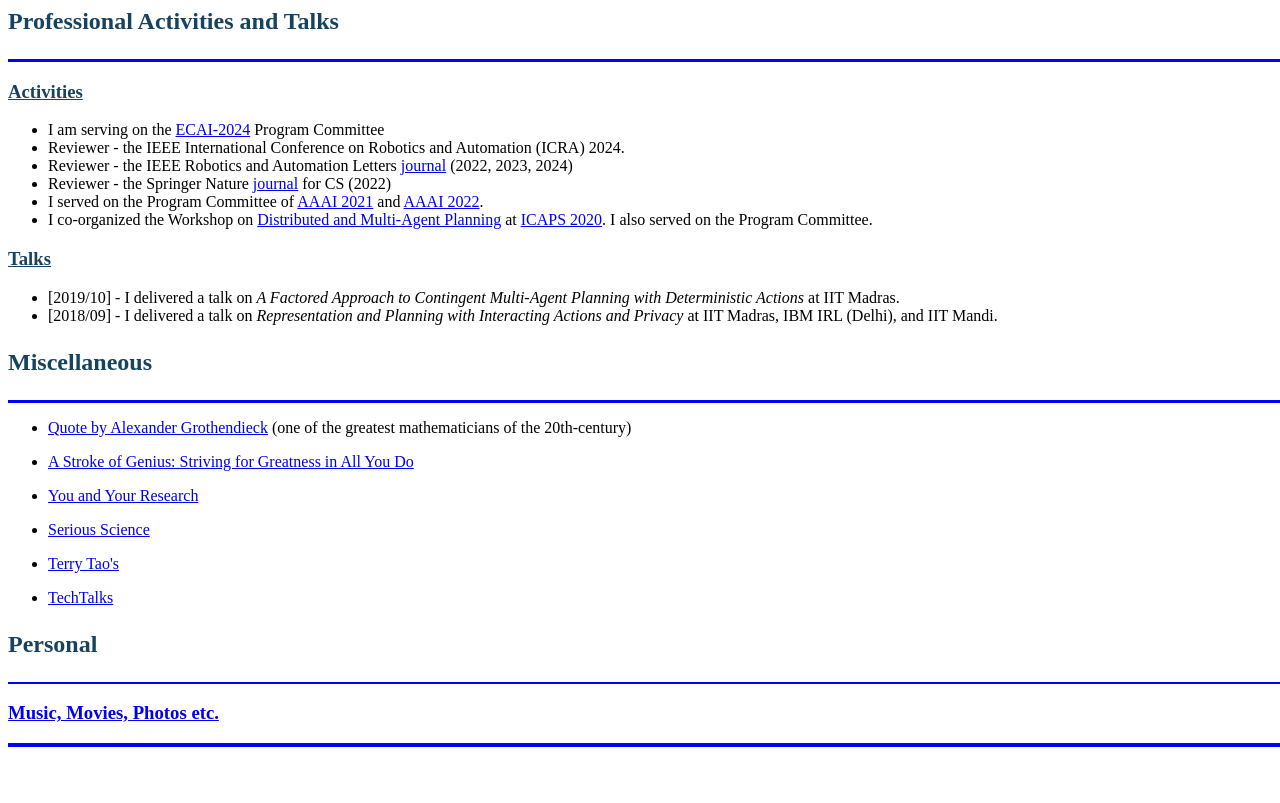
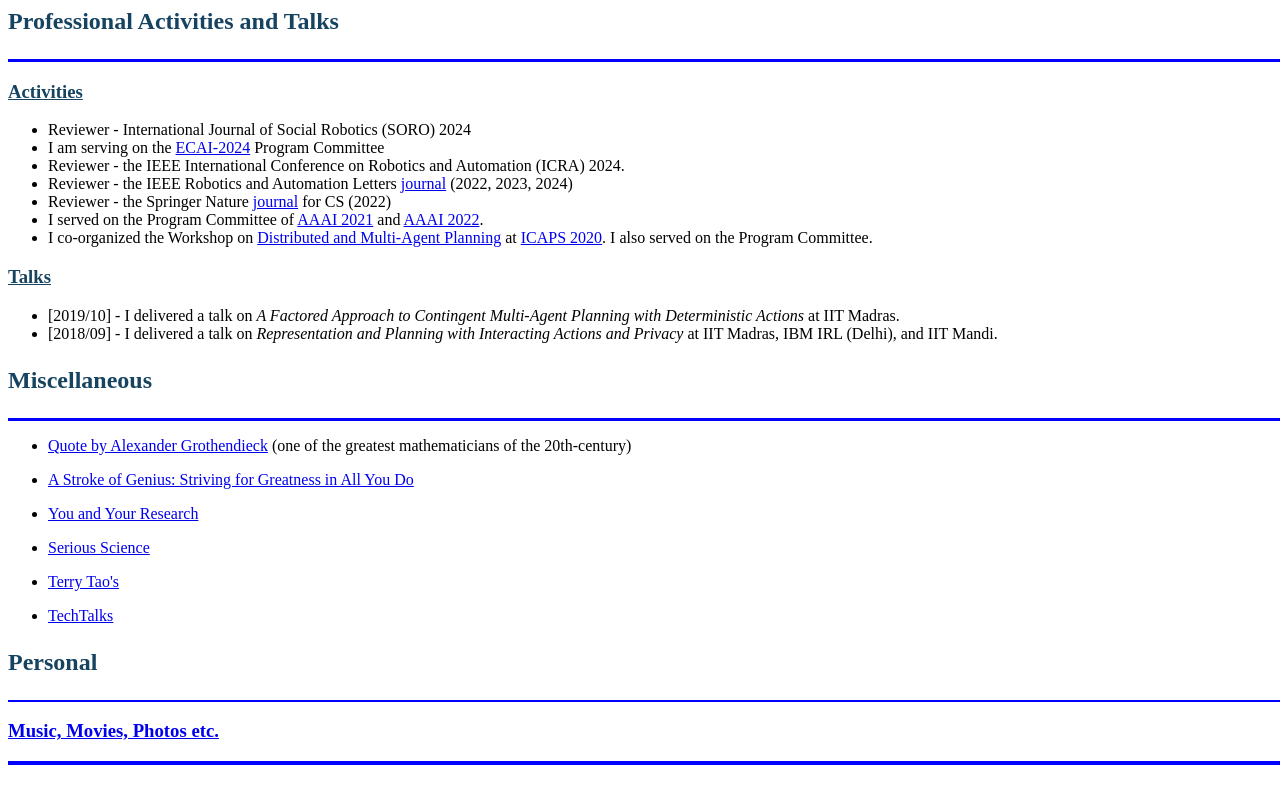
Before and after one commit to shekharsai/shekharsai.github.io, a plain HTML site: page index.html in a window 1280 px wide. Shown: the part 1820-2623 px from the top of the page. Drawn offline with Linux system fonts and the light colour scheme.

Commit message:
Update index.html

```diff
--- a/index.html
+++ b/index.html
@@ -306,7 +306,8 @@
 	<hr style="height:3px;border-width:0;color:red;background-color:blue">
     <h3><b><p style="color:#154360"><u>Activities</u></p></b></h3>
 		<ul>
-			<li> I am serving on the <a href="https://www.ecai2024.eu/">ECAI-2024</a> Program Committee
+			<li> Reviewer - International Journal of Social Robotics (SORO) 2024 </li>
+			<li> I am serving on the <a href="https://www.ecai2024.eu/">ECAI-2024</a> Program Committee </li>
 			<li> Reviewer - the IEEE International Conference on Robotics and Automation (ICRA) 2024.</li>
 			<li> Reviewer - the IEEE Robotics and Automation Letters <a href="https://ieeexplore.ieee.org/xpl/aboutJournal.jsp?punumber=7083369">journal</a> (2022, 2023, 2024)
 			<li> Reviewer - the Springer Nature <a href="https://www.springer.com/journal/42979">journal</a> for CS (2022)</li>
```
